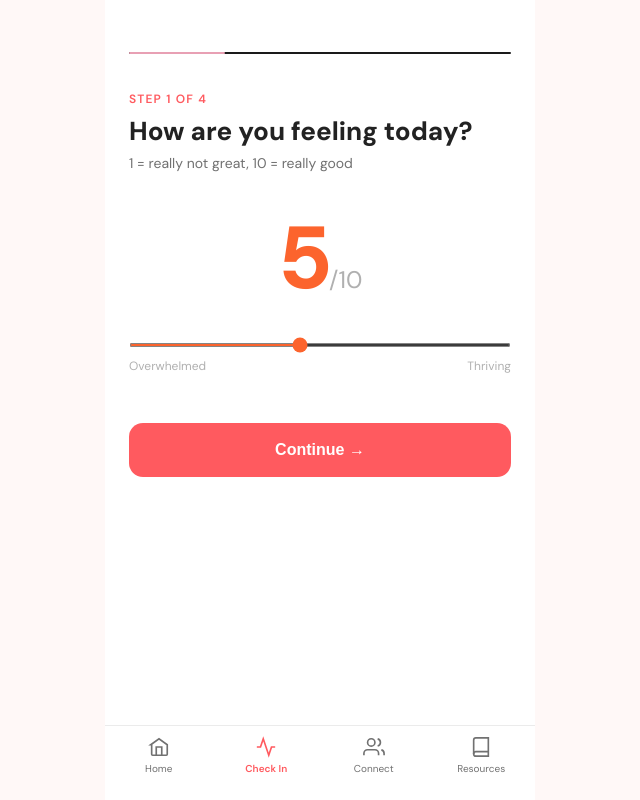
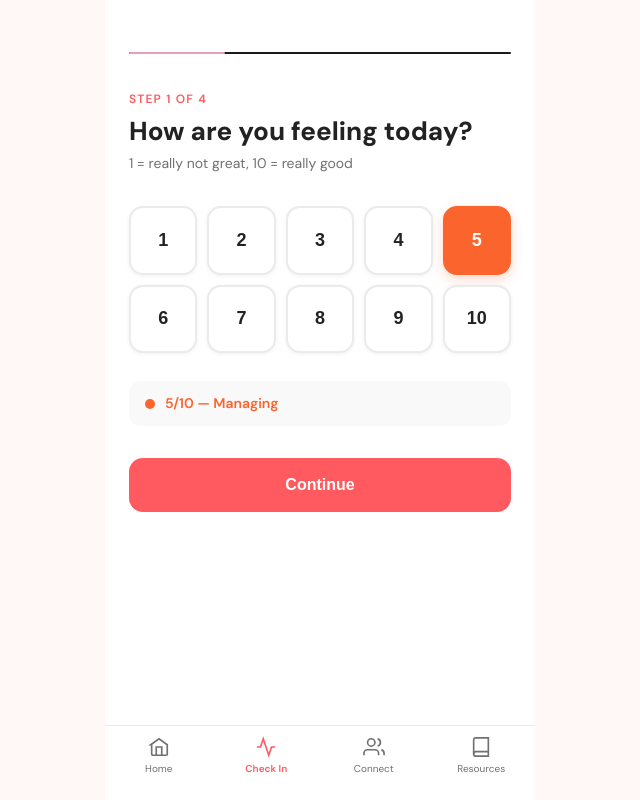
Before and after one commit to parkvince/cornellpulse, a React (Vite) app in the folder frontend/: page /checkin in a window 1280 px wide. Shown: the whole page, without its empty margins (320-960 px from the left). Built offline with nearby package versions, Linux system fonts and the light colour scheme; no server answers.

Commit message:
replace mood slider with 1-10 grid like lovable

```diff
--- a/frontend/src/components/checkin/StepMood.tsx
+++ b/frontend/src/components/checkin/StepMood.tsx
@@ -9,24 +9,56 @@ function moodColor(m: number) {
   return "#c0392b"
 }
 
+function moodLabel(m: number) {
+  if (m >= 7) return "Thriving"
+  if (m >= 5) return "Managing"
+  if (m >= 3) return "Struggling"
+  return "Really not great"
+}
+
 export default function StepMood({ value, onChange, onNext }: Props) {
   return (
     <div>
       <p style={{ fontSize: "12px", fontWeight: 600, color: CORAL, textTransform: "uppercase", letterSpacing: "0.1em", marginBottom: "8px" }}>Step 1 of 4</p>
       <h2 style={{ fontSize: "26px", fontWeight: 800, color: "#222222", lineHeight: 1.2, marginBottom: "6px" }}>How are you feeling today?</h2>
-      <p style={{ fontSize: "14px", color: "#717171", marginBottom: "40px" }}>1 = really not great, 10 = really good</p>
+      <p style={{ fontSize: "14px", color: "#717171", marginBottom: "32px" }}>1 = really not great, 10 = really good</p>
 
-      <div style={{ textAlign: "center", marginBottom: "28px" }}>
-        <span style={{ fontSize: "88px", fontWeight: 800, color: moodColor(value), letterSpacing: "-0.04em", lineHeight: 1 }}>{value}</span>
-        <span style={{ fontSize: "24px", color: "#b0b0b0" }}>/10</span>
+      <div style={{ display: "grid", gridTemplateColumns: "repeat(5, 1fr)", gap: "10px", marginBottom: "28px" }}>
+        {[1,2,3,4,5,6,7,8,9,10].map(n => (
+          <button
+            key={n}
+            onClick={() => onChange(n)}
+            style={{
+              aspectRatio: "1",
+              border: value === n ? `2px solid ${moodColor(n)}` : "2px solid #ebebeb",
+              borderRadius: "14px",
+              backgroundColor: value === n ? moodColor(n) : "#ffffff",
+              fontSize: "18px",
+              fontWeight: 700,
+              color: value === n ? "#ffffff" : "#222222",
+              cursor: "pointer",
+              display: "flex",
+              alignItems: "center",
+              justifyContent: "center",
+              boxShadow: value === n ? `0 4px 12px ${moodColor(n)}40` : "0 1px 4px rgba(0,0,0,0.06)",
+              transition: "all 0.15s ease",
+            }}
+          >
+            {n}
+          </button>
+        ))}
       </div>
 
-      <input type="range" min={1} max={10} value={value} onChange={e => onChange(Number(e.target.value))} style={{ width: "100%", marginBottom: "10px", accentColor: moodColor(value), height: "4px" }} />
-      <div style={{ display: "flex", justifyContent: "space-between", fontSize: "12px", color: "#b0b0b0", marginBottom: "48px" }}>
-        <span>Overwhelmed</span><span>Thriving</span>
-      </div>
+      {value > 0 && (
+        <div style={{ backgroundColor: "#f9f9f9", borderRadius: "12px", padding: "12px 16px", marginBottom: "32px", display: "flex", alignItems: "center", gap: "10px" }}>
+          <div style={{ width: "10px", height: "10px", borderRadius: "50%", backgroundColor: moodColor(value), flexShrink: 0 }} />
+          <p style={{ fontSize: "14px", fontWeight: 600, color: moodColor(value) }}>{value}/10 — {moodLabel(value)}</p>
+        </div>
+      )}
 
-      <button onClick={onNext} style={{ width: "100%", padding: "18px", backgroundColor: CORAL, color: "#ffffff", border: "none", borderRadius: "14px", fontSize: "16px", fontWeight: 700 }}>Continue →</button>
+      <button onClick={onNext} disabled={value === 0} style={{ width: "100%", padding: "18px", backgroundColor: value > 0 ? CORAL : "#ebebeb", color: value > 0 ? "#ffffff" : "#b0b0b0", border: "none", borderRadius: "14px", fontSize: "16px", fontWeight: 700 }}>
+        Continue
+      </button>
     </div>
   )
 }
```
